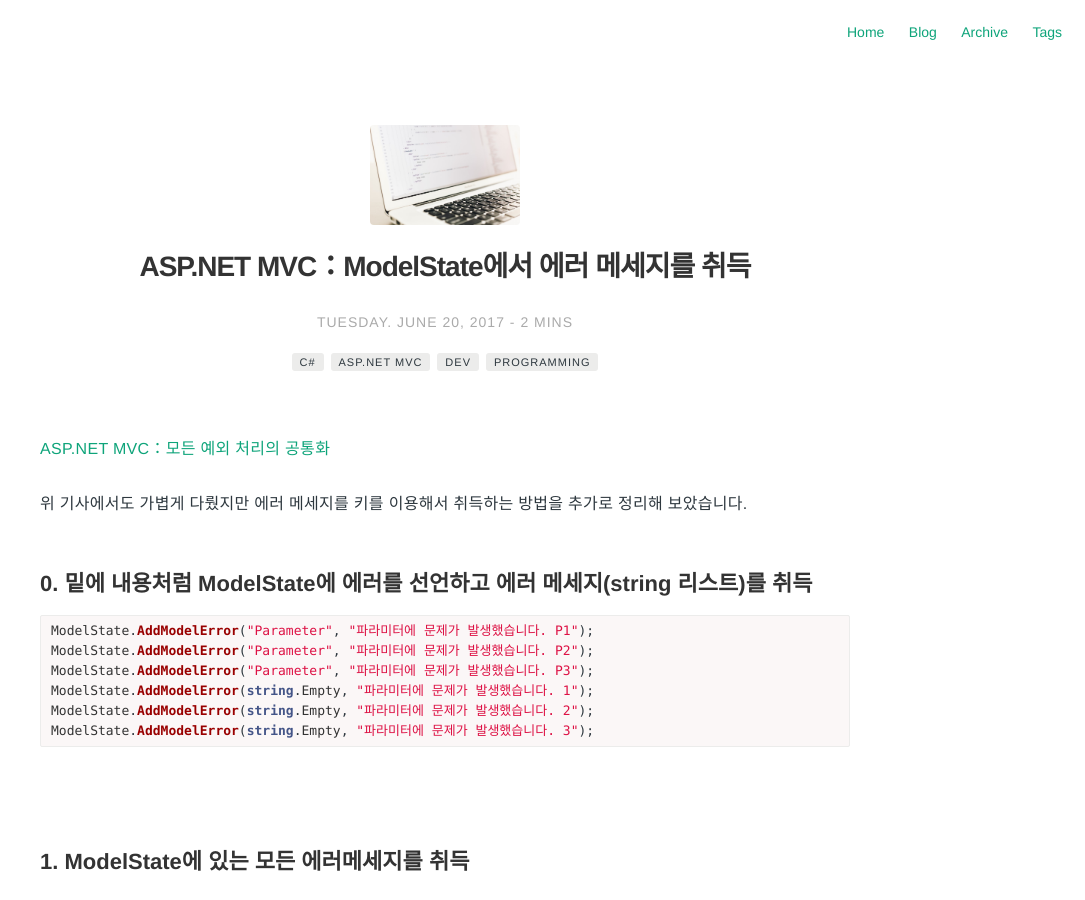
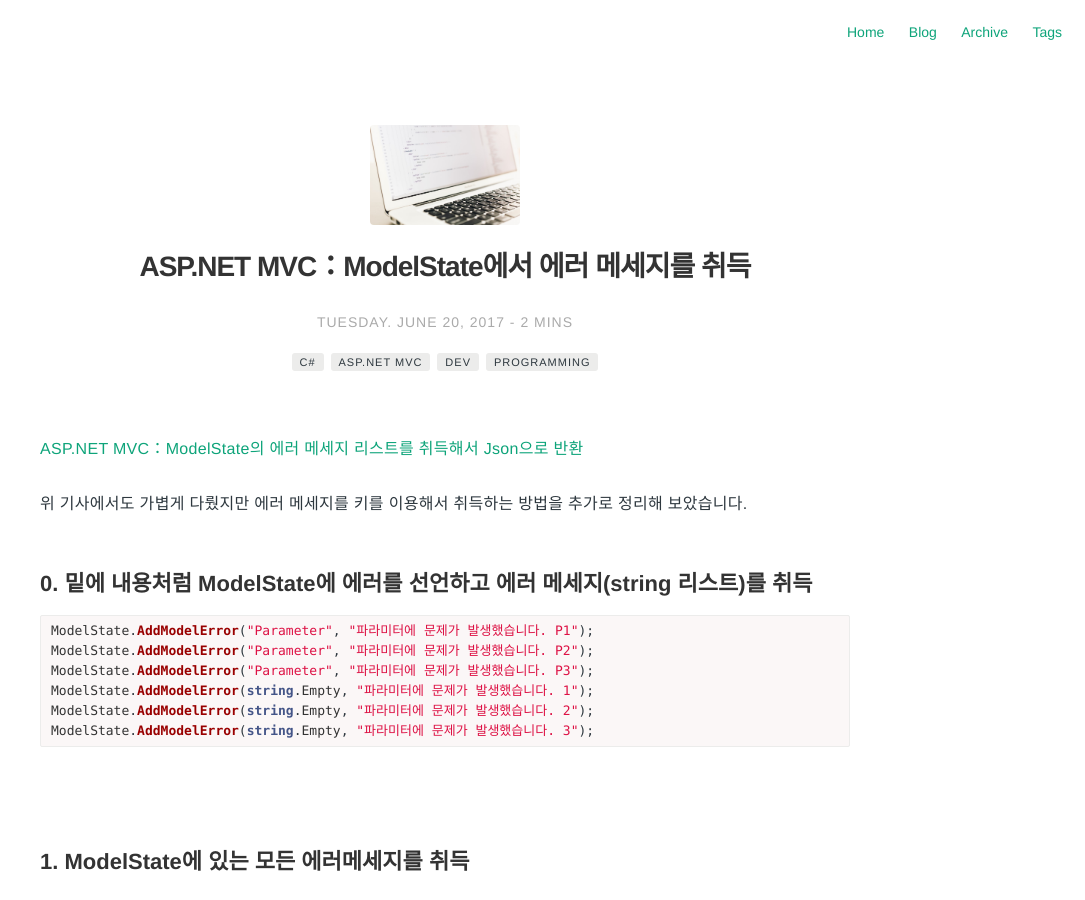
Before and after one commit to Pie001/pie001.github.io, a Jekyll site: the page built from _posts/2017-06-20-0030.md, in a window 1280 px wide and 900 px high. Shown: the whole window, without its empty margins (195-1280 px from the left). Built offline with Jekyll 4.4.1, drawn with Linux system fonts in a browser that asks for light colours; comment, search, counter and statistics services are not loaded.

Commit message:
Update 2017-06-20-0030.md

```diff
--- a/_posts/2017-06-20-0030.md
+++ b/_posts/2017-06-20-0030.md
@@ -17,7 +17,7 @@
 description: ASP.NET MVC：ModelState에서 에러 메세지를 취득
 ---
 
-[ASP.NET MVC：모든 예외 처리의 공통화](/entry/blog/0028/)
+[ASP.NET MVC：ModelState의 에러 메세지 리스트를 취득해서 Json으로 반환](/entry/blog/0029/)
 
 위 기사에서도 가볍게 다뤘지만 에러 메세지를 키를 이용해서 취득하는 방법을 추가로 정리해 보았습니다.
 <br>
```
